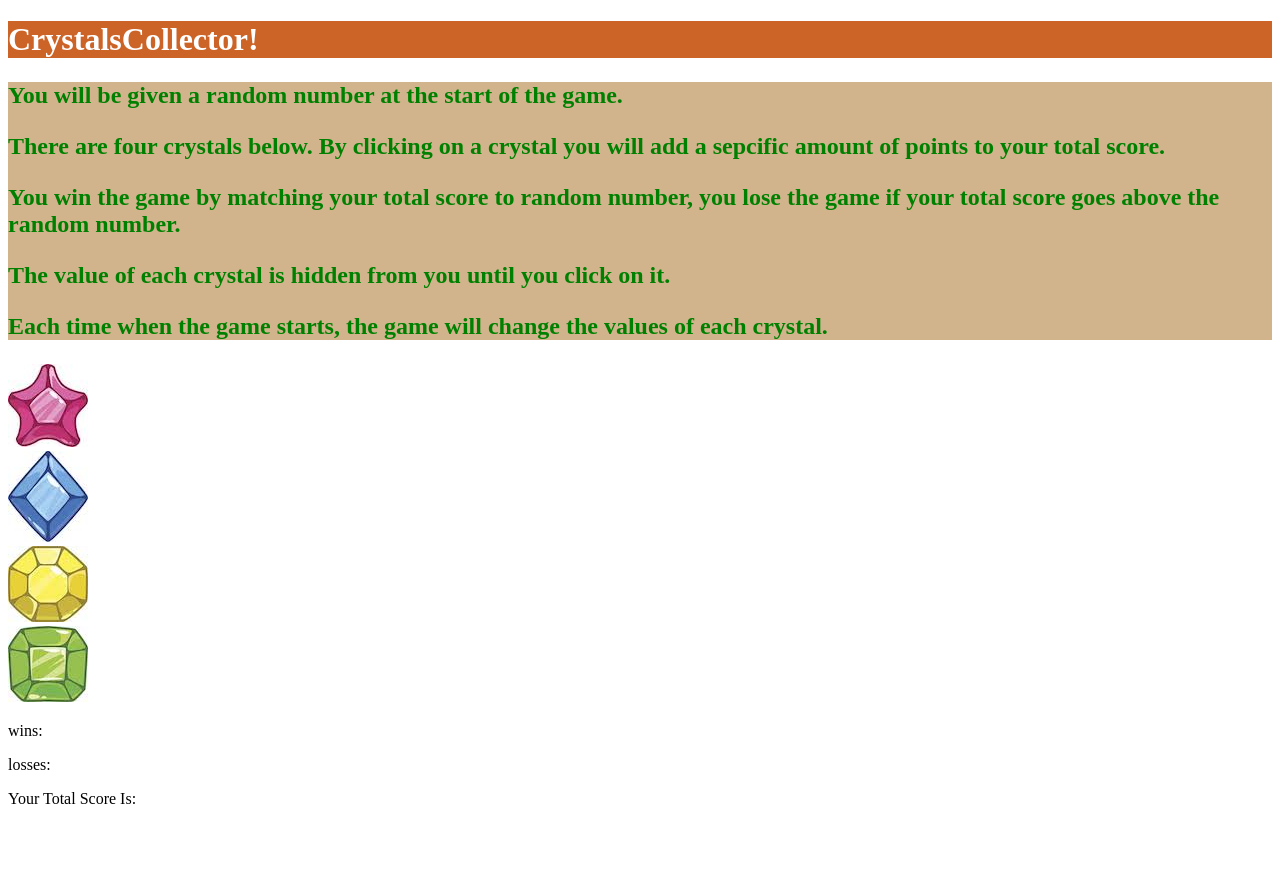
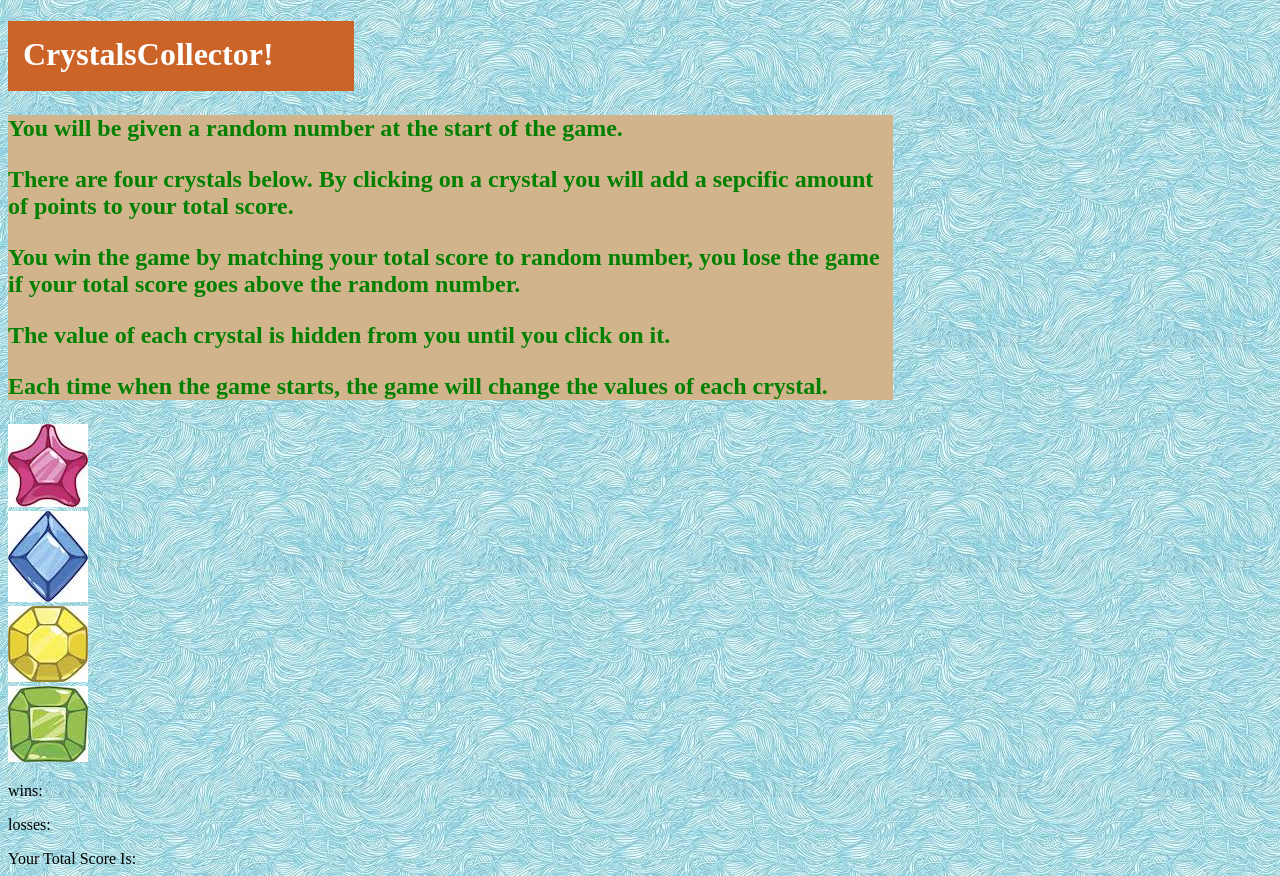
Before and after one commit to amandalowell/unit-4-game, a plain HTML site: page index.html in a window 1280 px wide. Before the commit the page ends 816 px from the top, so only its background shows below. Drawn offline with Linux system fonts and the light colour scheme.

Commit message:
background

```diff
--- a/assets/style.css
+++ b/assets/style.css
@@ -1,14 +1,23 @@
 body {
 
-    background: url("assets/images/back.jpeg");
+    background: url("images/bluebackground.jpeg");
+
 }
 
 h1 {
     background-color: rgb(204, 99, 39);
     color: white;
+    width:25%;
+    padding: 15px;
+    height: 40px;
 }
 
 h2{
     background-color: tan;
     color: green;
+    width:70%;
 }
+
+.row {
+    float: row;
+}
--- a/index.html
+++ b/index.html
@@ -48,7 +48,8 @@
 
 
 
-        <div class= "gems">
+        <div class= "row">
+
             <div id="#pinkCrystal"> <img src="assets/images/pink.jpeg"></div>
             <div id="#blueCrystal"> <img src="assets/images/blue.jpeg"></div>
             <div id="#yellowCrystal"> <img src="assets/images/yellow.jpeg"></div>
```
Also changed, not shown: assets/game.js (+15 -0 lines), assets/images/bluebackground.jpeg (renamed from assets/images/back.jpeg).
